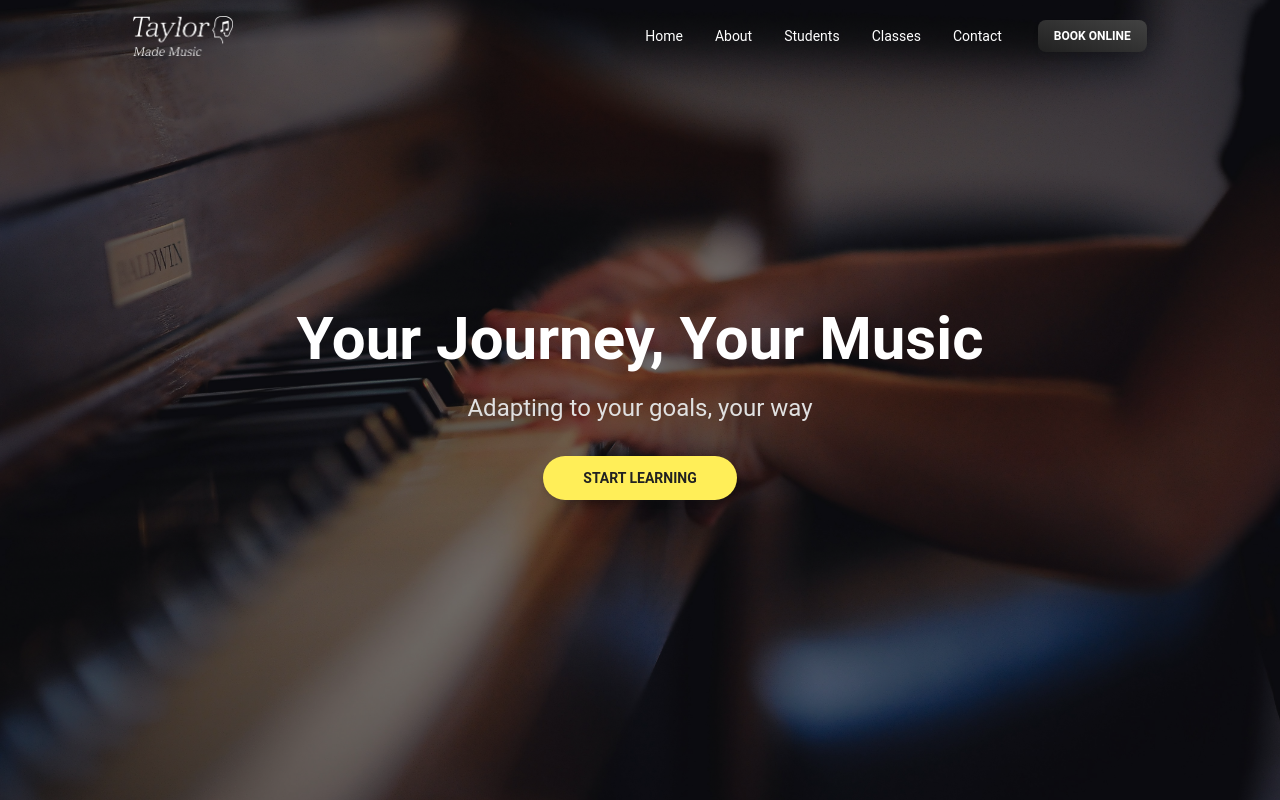
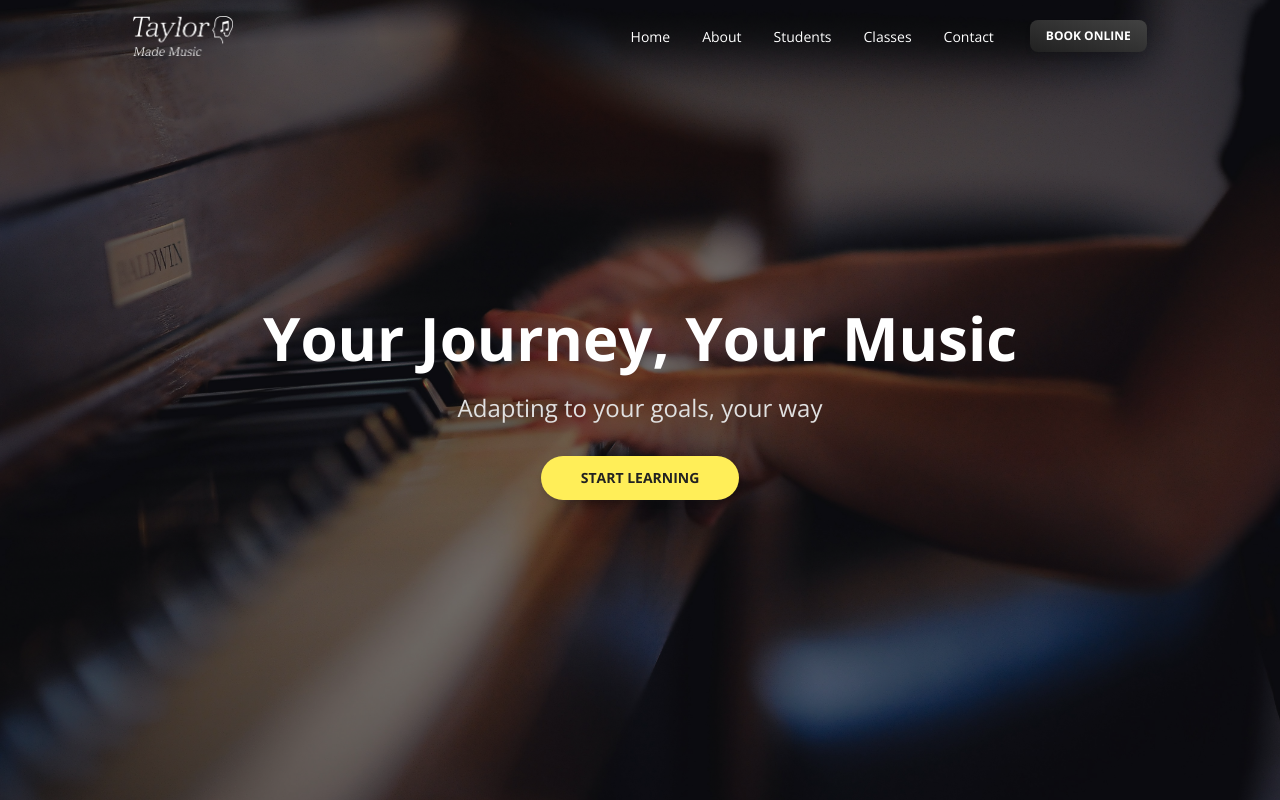
Before and after one commit to cecitorres/taylor-made-music, a Next.js app: page / in a window 1280 px wide. Shown: the top 800 px of the page. Built offline with nearby package versions, Linux system fonts and the light colour scheme.

Commit message:
style: update font settings in globals.css and layout.js, replace IBM Plex Serif with Cormorant and add Open Sans to Tailwind config

```diff
--- a/src/app/globals.css
+++ b/src/app/globals.css
@@ -5,6 +5,8 @@
 :root {
   --background: #ffffff;
   --foreground: #171717;
+  --font-open-sans: 'Open Sans', sans-serif;
+  --font-cormorant: 'Cormorant', serif;
 }
 
 @media (prefers-color-scheme: dark) {
@@ -17,10 +19,6 @@
 body {
   color: var(--foreground);
   background: var(--background);
-  /* font-family: Arial, Helvetica, sans-serif; */
-  font-family: "Open Sans", sans-serif;
-  /* IBM Plex Serif */
-
 }
 
 @layer utilities {
--- a/src/app/layout.js
+++ b/src/app/layout.js
@@ -1,38 +1,28 @@
-import { ThemeProvider } from "/material-tailwind/react";
-import localFont from "next/font/local";
-import { IBM_Plex_Serif } from 'next/font/google';
+import { ThemeProvider } from '/material-tailwind/react';
+import localFont from 'next/font/local';
+import { Open_Sans, Cormorant } from 'next/font/google';
 
-import "./globals.css";
+import './globals.css';
 
-const geistSans = localFont({
-  src: "./fonts/GeistVF.woff",
-  variable: "--font-geist-sans",
-  weight: "100 900",
+const openSans = Open_Sans({
+  subsets: ['latin'],
+  weight: ['300', '400', '500', '700'],
 });
-const geistMono = localFont({
-  src: "./fonts/GeistMonoVF.woff",
-  variable: "--font-geist-mono",
-  weight: "100 900",
-});
-const ibmPlexSerif = IBM_Plex_Serif({
-  subsets: ['latin'], // Specify subsets if needed
-  weight: ['400', '700']
+const cormorant = Cormorant({
+  subsets: ['latin'],
+  weight: ['300', '400', '500', '700'],
 });
 
 export const metadata = {
-  title: "Taylor Made Music",
-  description: "Generated by create next app",
+  title: 'Taylor Made Music',
+  description: 'Generated by create next app',
 };
 
 export default function RootLayout({ children }) {
   return (
     <ThemeProvider>
       <html lang="en">
-        <body
-          className={`${geistSans.variable} ${geistMono.variable} ${ibmPlexSerif.className} antialiased`}
-          >
-          {children}
-        </body>
+        <body className="antialiased">{children}</body>
       </html>
     </ThemeProvider>
   );
--- a/tailwind.config.js
+++ b/tailwind.config.js
@@ -23,10 +23,8 @@ module.exports = withMT({
         scroll: 'scroll 20s linear infinite',
       },
       fontFamily: {
-        serif: ['"IBM Plex Serif"', 'serif'], // Add your custom font here
-        // IBM Plex Serif
-
-
+        serif: ['var(--font-cormorant)', 'serif'],
+        sans: ['var(--font-open-sans)', 'sans-serif']
       },
     },
   },
```
